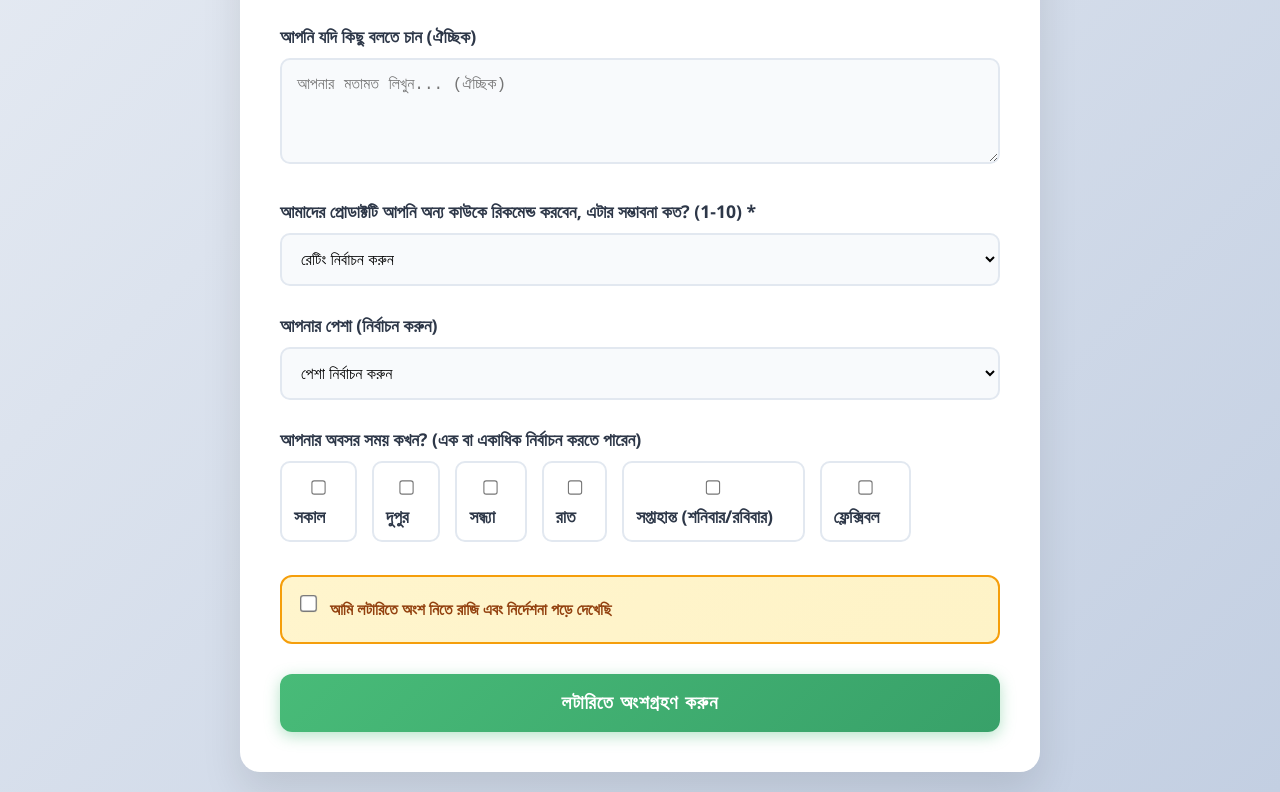
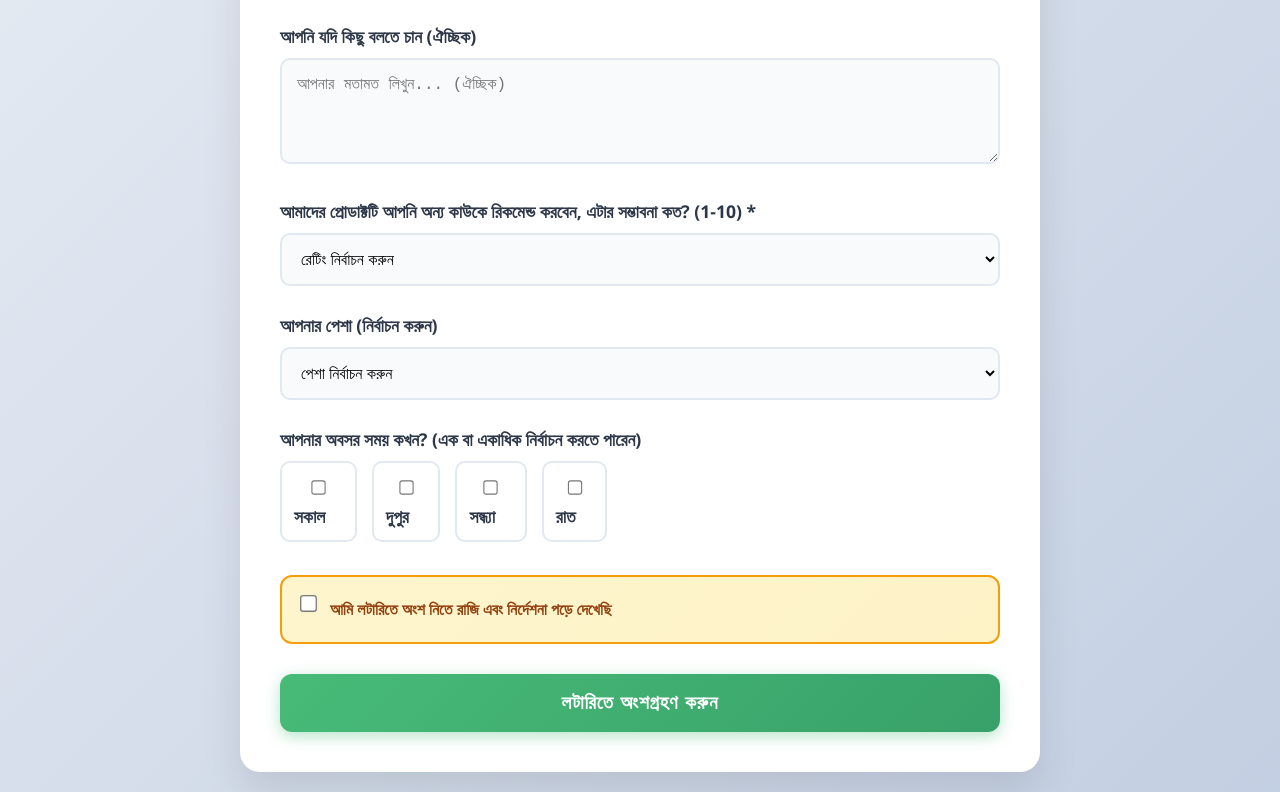
Before and after one commit to zinnurain250/testing-lottery, a plain HTML site: page index.html in a window 1280 px wide. Shown: the part 1162-1954 px from the top of the page. Drawn offline with Linux system fonts and the light colour scheme.

Commit message:
Update index.html

```diff
--- a/index.html
+++ b/index.html
@@ -528,8 +528,6 @@
                         <label class="leisure-option"><input type="checkbox" name="leisure" value="দুপুর"> দুপুর</label>
                         <label class="leisure-option"><input type="checkbox" name="leisure" value="সন্ধ্যা"> সন্ধ্যা</label>
                         <label class="leisure-option"><input type="checkbox" name="leisure" value="রাত"> রাত</label>
-                        <label class="leisure-option"><input type="checkbox" name="leisure" value="শনিবার-রবিবার"> সপ্তাহান্ত (শনিবার/রবিবার)</label>
-                        <label class="leisure-option"><input type="checkbox" name="leisure" value="ফ্লেক্সিবল"> ফ্লেক্সিবল</label>
                     </div>
                 </div>
 
```
